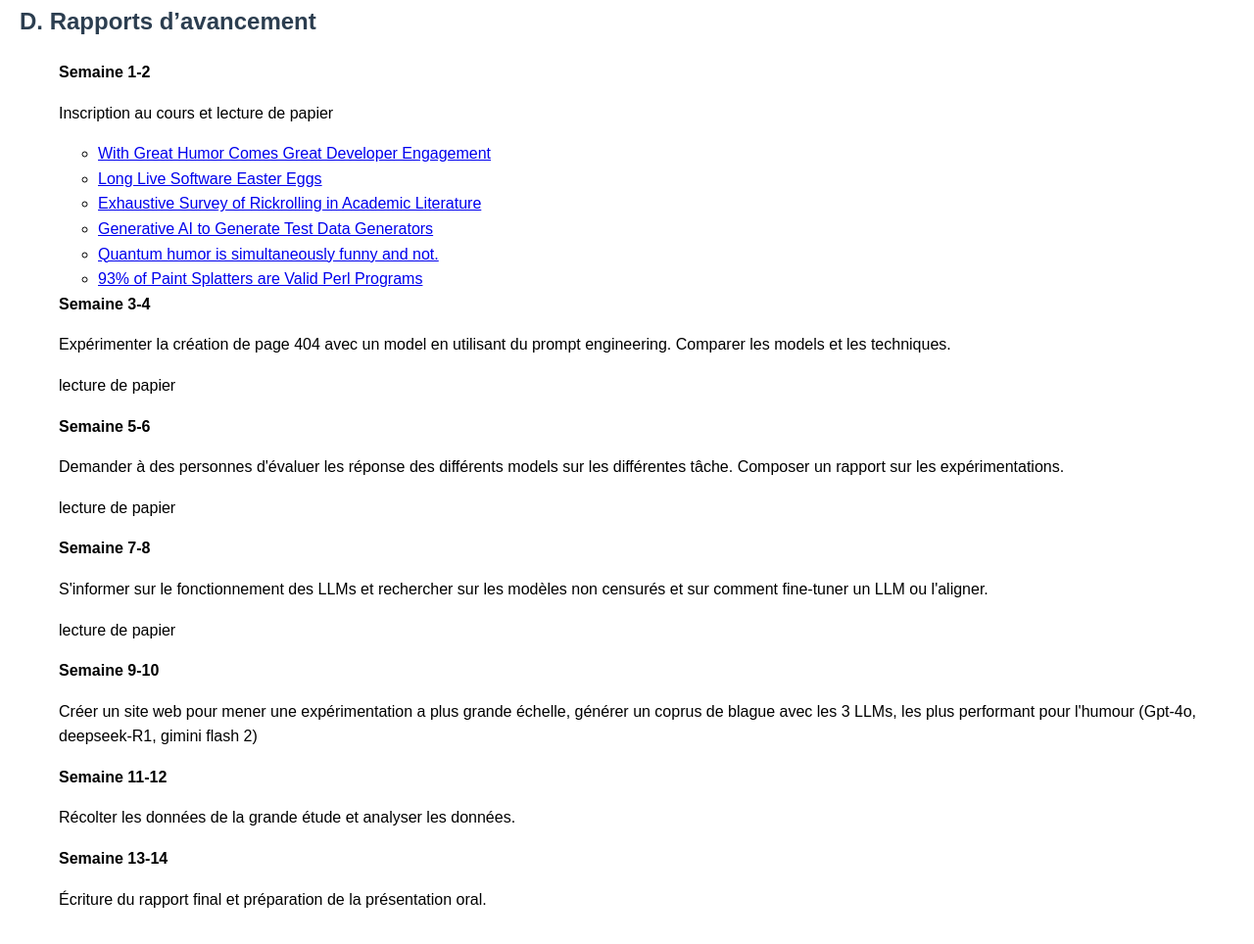
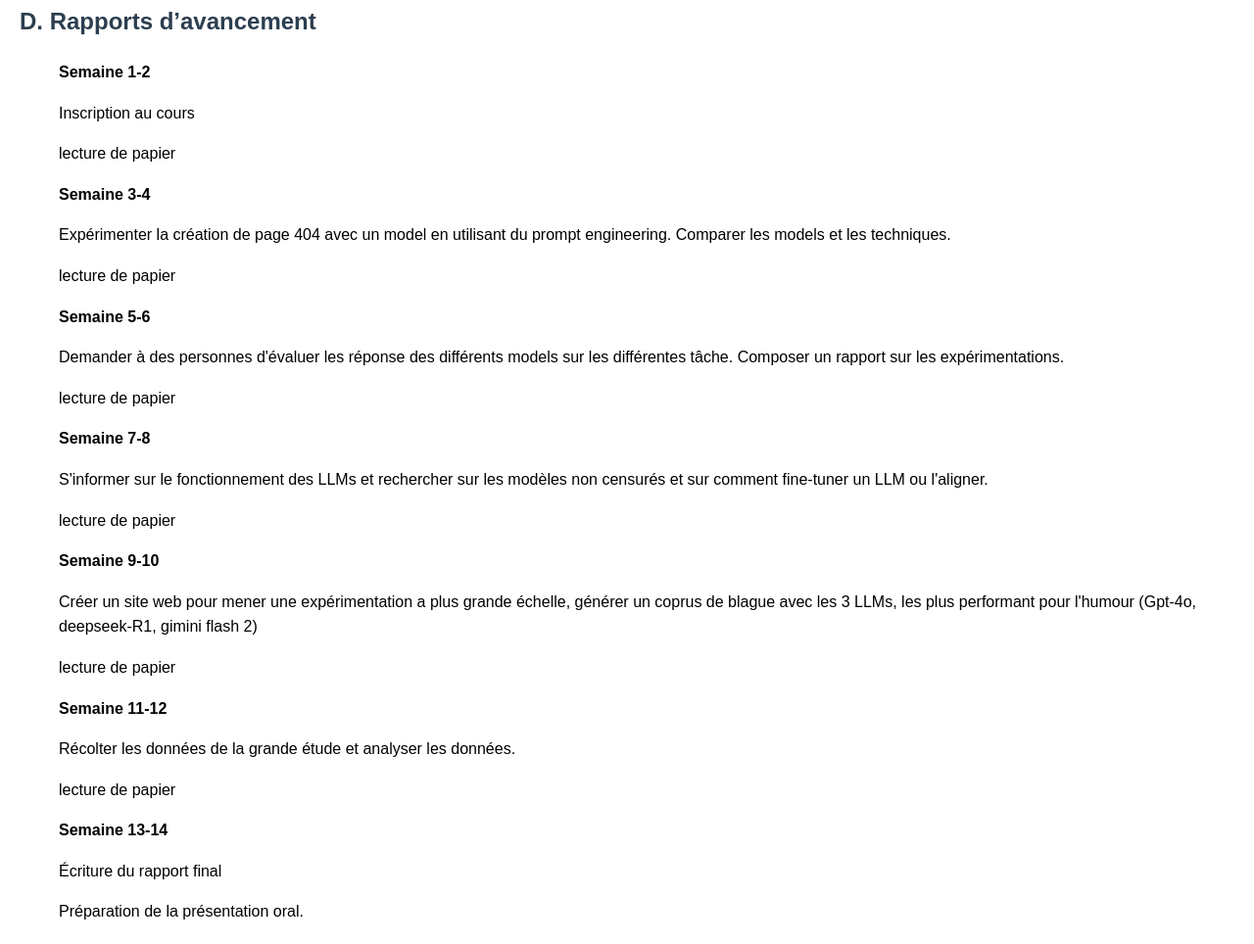
Before and after one commit to GabrielBeaudoinUdem/ift4055, a plain HTML site: page index.html in a window 1280 px wide. Shown: the part 823-1787 px from the top of the page at 98% size. Drawn offline with Linux system fonts and the light colour scheme.

Commit message:
Update index.html

```diff
--- a/index.html
+++ b/index.html
@@ -59,15 +59,8 @@
             <h2>D. Rapports d’avancement</h2>
         <ol>
             <strong>Semaine 1-2</strong>
-            <p>Inscription au cours et lecture de papier</p>
-            <ul>
-                <li><a href="https://arxiv.org/pdf/2312.01680">With Great Humor Comes Great Developer Engagement</a></li>
-                <li><a href="https://rethread.art/easter-eggs.pdf">Long Live Software Easter Eggs</a></li>
-                <li><a href="https://arxiv.org/pdf/2204.06826">Exhaustive Survey of Rickrolling in Academic Literature</a></li>
-                <li><a href="https://arxiv.org/pdf/2401.17626">Generative AI to Generate Test Data Generators</a></li>
-                <li><a href="https://www.youtube.com/watch?v=dQw4w9WgXcQ">Quantum humor is simultaneously funny and not.</a></li>
-                <li><a href="https://hal.science/hal-03547407/document">93% of Paint Splatters are Valid Perl Programs</a></li>
-            </ul>
+                <p>Inscription au cours</p>
+                <p>lecture de papier</p>
             <strong>Semaine 3-4</strong>
                 <p>Expérimenter la création de page 404 avec un model en utilisant du prompt engineering. Comparer les models et les techniques.<p>
                 <p>lecture de papier</p>
@@ -78,11 +71,14 @@
                 <p>S'informer sur le fonctionnement des LLMs et rechercher sur les modèles non censurés et sur comment fine-tuner un LLM ou l'aligner.</p>
                 <p>lecture de papier</p>
             <strong>Semaine 9-10</strong>
-            <p>Créer un site web pour mener une expérimentation a plus grande échelle, générer un coprus de blague avec les 3 LLMs, les plus performant pour l'humour (Gpt-4o, deepseek-R1, gimini flash 2)</p>
+                <p>Créer un site web pour mener une expérimentation a plus grande échelle, générer un coprus de blague avec les 3 LLMs, les plus performant pour l'humour (Gpt-4o, deepseek-R1, gimini flash 2)</p>
+                <p>lecture de papier</p>
             <strong>Semaine 11-12</strong>
-            <p>Récolter les données de la grande étude et analyser les données.</p>
+                <p>Récolter les données de la grande étude et analyser les données.</p>
+                <p>lecture de papier</p>
             <strong>Semaine 13-14</strong>
-            <p>Écriture du rapport final et préparation de la présentation oral.</p>
+                <p>Écriture du rapport final</p>
+                <p>Préparation de la présentation oral.</p>
         </ol>
          </section>
     </main>
```
